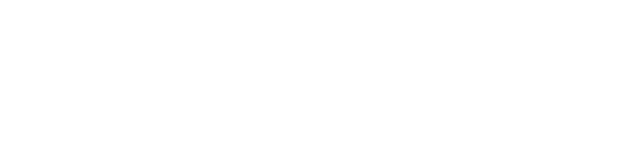
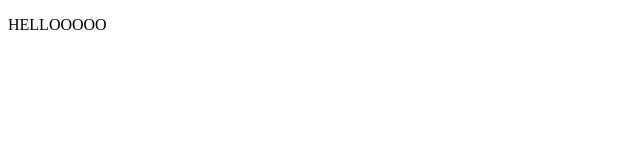
Before and after one commit to anriTurmanidze11/git-day-1-homework-3, a plain HTML site: page index2.html in a window 1280 px wide. Shown: the whole page, without its empty margins (0-640 px from the left). Drawn offline with Linux system fonts and the light colour scheme.

Commit message:
new test

```diff
--- a/index.html
+++ b/index2.html
@@ -5,5 +5,7 @@
     <meta name="viewport" content="width=device-width, initial-scale=1.0" />
     <title>Document</title>
   </head>
-  <body></body>
+  <body>
+    <p>HELLOOOOO</p>
+  </body>
 </html>
```
